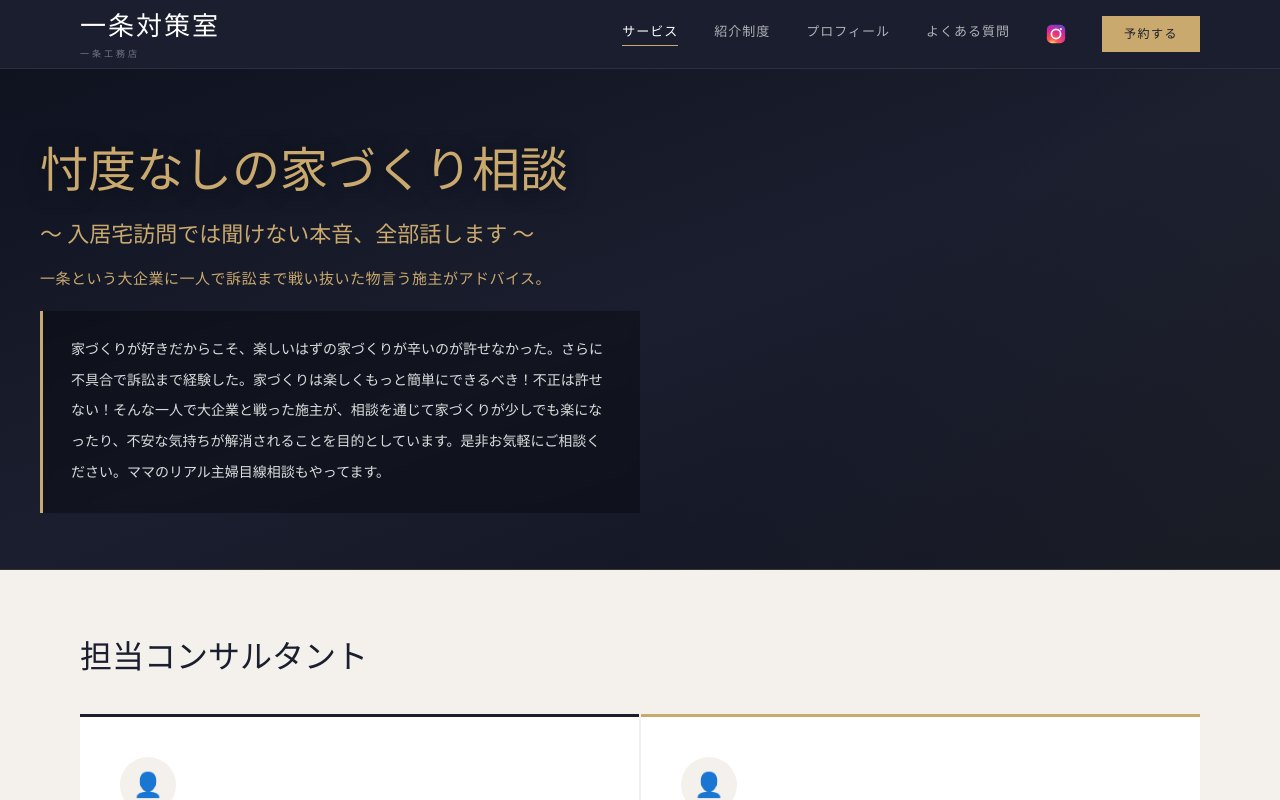
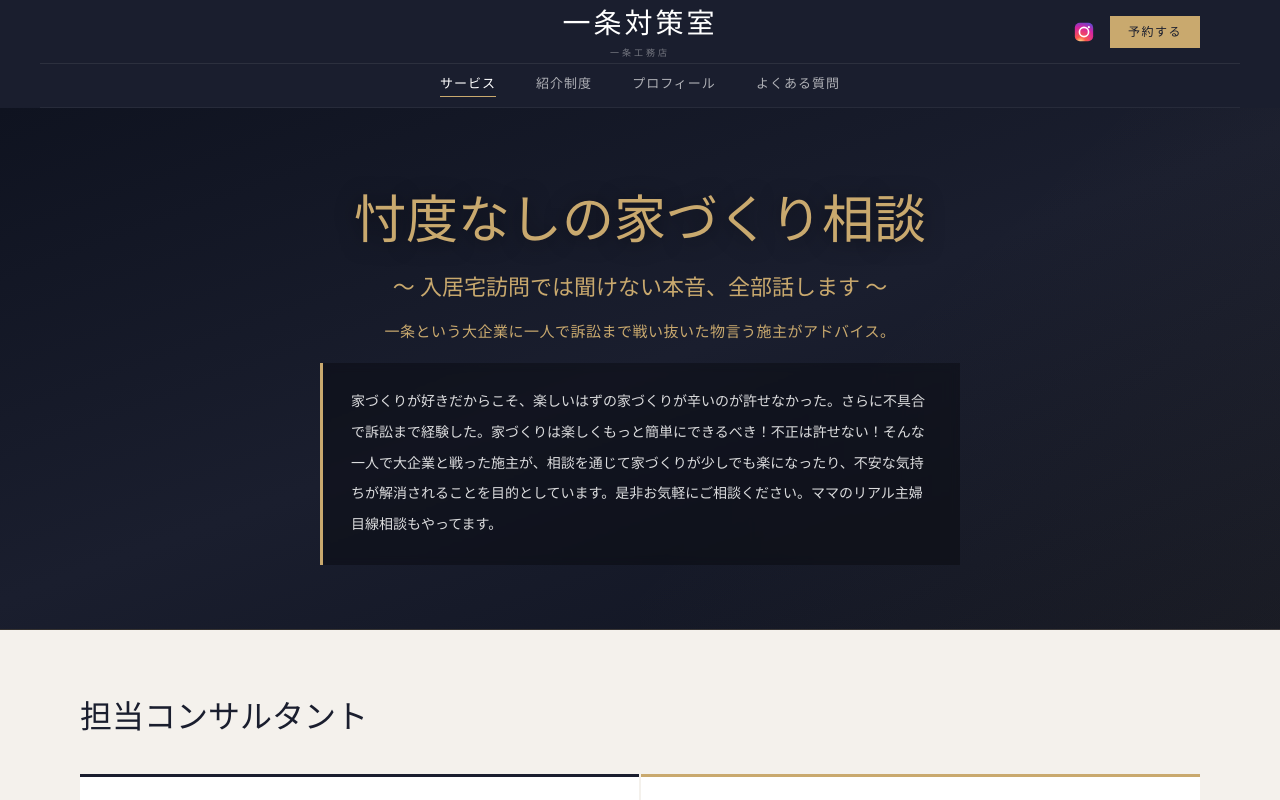
Before and after one commit to tradehant1-cloud/ichijo-consul, a React (Vite) app: page / in a window 1280 px wide. Shown: the top 800 px of the page. Built offline with nearby package versions, Linux system fonts and the light colour scheme.

Commit message:
panasonic style header

```diff
--- a/src/App.jsx
+++ b/src/App.jsx
@@ -147,27 +147,29 @@
     body { -webkit-font-smoothing: antialiased; }
     a { color: inherit; text-decoration: none; }
     button { font-family: inherit; cursor: pointer; }
-    .header { position: sticky; top: 0; z-index: 100; background: #1a1e2e; border-bottom: 1px solid rgba(255,255,255,0.08); }
-    .header-inner { max-width: 1200px; margin: 0 auto; padding: 0 40px; height: 68px; display: flex; align-items: center; justify-content: space-between; }
-    .logo-mark { font-family: 'Cormorant Garamond', serif; font-size: 26px; font-weight: 600; color: #fff; letter-spacing: 2px; }
-    .logo-sub { font-size: 9px; color: rgba(255,255,255,0.4); letter-spacing: 3px; margin-top: 2px; }
-    .nav-links { display: flex; align-items: center; gap: 36px; }
+    .header { position: sticky; top: 0; z-index: 100; background: #1a1e2e; }
+    .header-top { max-width: 1200px; margin: 0 auto; padding: 0 40px; height: 64px; display: flex; align-items: center; justify-content: center; position: relative; border-bottom: 1px solid rgba(255,255,255,0.08); }
+    .header-right { position: absolute; right: 40px; display: flex; align-items: center; gap: 16px; }
+    .logo-mark { font-family: 'Cormorant Garamond', serif; font-size: 28px; font-weight: 600; color: #fff; letter-spacing: 3px; text-align: center; }
+    .logo-sub { font-size: 9px; color: rgba(255,255,255,0.4); letter-spacing: 3px; text-align: center; margin-top: 2px; }
+    .header-inner { max-width: 1200px; margin: 0 auto; padding: 0 40px; height: 44px; display: flex; align-items: center; justify-content: center; gap: 40px; border-bottom: 1px solid rgba(255,255,255,0.06); }
+    .nav-links { display: flex; align-items: center; gap: 40px; }
     .nav-link { font-size: 13px; color: rgba(255,255,255,0.65); letter-spacing: 1px; transition: color 0.2s; position: relative; padding-bottom: 4px; cursor: pointer; }
     .nav-link:hover { color: #fff; }
     .nav-link.active { color: #fff; }
     .nav-link.active::after { content: ''; position: absolute; bottom: 0; left: 0; right: 0; height: 1px; background: #c9a96e; }
-    .nav-cta { background: #c9a96e; color: #1a1e2e; padding: 9px 22px; font-size: 12px; font-weight: 700; letter-spacing: 1.5px; border: none; transition: background 0.2s; display: inline-block; }
+    .nav-cta { background: #c9a96e; color: #1a1e2e; padding: 7px 18px; font-size: 12px; font-weight: 700; letter-spacing: 1.5px; border: none; transition: background 0.2s; display: inline-block; }
     .nav-cta:hover { background: #b8944a; }
-    .mobile-toggle { display: none; background: none; border: none; color: #fff; }
+    .mobile-toggle { display: none; background: none; border: none; color: #fff; position: absolute; right: 20px; }
     .mobile-menu { display: none; background: #1a1e2e; border-top: 1px solid rgba(255,255,255,0.08); padding: 24px 40px; flex-direction: column; gap: 20px; }
     .mobile-menu.open { display: flex; }
-    .page-hero { background: linear-gradient(160deg, #0f1320 0%, #1a1e2e 50%, #0f1320 100%); padding: 72px 40px 56px; position: relative; overflow: hidden; border-bottom: 1px solid rgba(201,169,110,0.2); }
+    .page-hero { background: linear-gradient(160deg, #0f1320 0%, #1a1e2e 50%, #0f1320 100%); padding: 80px 40px 64px; position: relative; overflow: hidden; border-bottom: 1px solid rgba(201,169,110,0.2); text-align: center; }
     .page-hero::before { content: ''; position: absolute; top: 0; right: 0; width: 50%; height: 100%; background: linear-gradient(135deg, transparent 40%, rgba(201,169,110,0.06) 100%); }
     .page-hero-inner { max-width: 1200px; margin: 0 auto; position: relative; }
     .page-label { font-size: 10px; letter-spacing: 4px; color: #c9a96e; margin-bottom: 20px; }
-    .page-title { font-family: 'Cormorant Garamond', serif; font-size: 48px; font-weight: 500; color: #fff; line-height: 1.3; margin-bottom: 16px; text-shadow: 0 2px 20px rgba(0,0,0,0.5); }
+    .page-title { font-family: 'Cormorant Garamond', serif; font-size: 52px; font-weight: 500; color: #fff; line-height: 1.3; margin-bottom: 16px; text-shadow: 0 2px 20px rgba(0,0,0,0.5); }
     .page-title span { color: #c9a96e; }
-    .page-desc { font-size: 14px; color: rgba(255,255,255,0.85); line-height: 2.2; max-width: 600px; background: rgba(0,0,0,0.3); padding: 24px 28px; border-left: 3px solid #c9a96e; backdrop-filter: blur(4px); }
+    .page-desc { font-size: 14px; color: rgba(255,255,255,0.85); line-height: 2.2; max-width: 640px; background: rgba(0,0,0,0.3); padding: 24px 28px; border-left: 3px solid #c9a96e; backdrop-filter: blur(4px); margin: 0 auto; text-align: left; }
     .content { background: #f4f1ec; min-height: 60vh; }
     .content-inner { max-width: 1200px; margin: 0 auto; padding: 64px 40px; }
     .consultant-grid { display: grid; grid-template-columns: 1fr 1fr; gap: 2px; margin-bottom: 64px; }
@@ -261,10 +263,10 @@
     .footer-insta { color: rgba(255,255,255,0.4); transition: color 0.2s; display: flex; }
     .footer-insta:hover { color: #fff; }
     .how-grid { display: grid; grid-template-columns: repeat(4, 1fr); }
-    .how-step { padding: 14px 20px; border-right: 1px solid #f0ede8; }
+    .how-step { padding: 10px 16px; border-right: 1px solid #f0ede8; }
     .how-step:last-child { border-right: none; }
-    .how-num { font-family: 'Cormorant Garamond', serif; font-size: 26px; color: #e8e2d8; font-weight: 600; margin-bottom: 4px; }
-    .how-text { font-size: 12px; color: #444; line-height: 1.6; }
+    .how-num { font-family: 'Cormorant Garamond', serif; font-size: 18px; color: #c9a96e; font-weight: 600; margin-bottom: 4px; }
+    .how-text { font-size: 14px; color: #1a1e2e; line-height: 1.6; font-weight: 400; }
     @media (max-width: 768px) {
       .header-inner { padding: 0 20px; }
       .nav-links { display: none; }
@@ -291,23 +293,29 @@
 
       {/* ヘッダー */}
       <header className="header">
-        <div className="header-inner">
-          <div onClick={() => go("service")} style={{ cursor: "pointer" }}>
+        {/* ロゴ中央 */}
+        <div className="header-top">
+          <div onClick={() => go("service")} style={{ cursor: "pointer", textAlign: "center" }}>
             <div className="logo-mark">一条対策室</div>
             <div className="logo-sub">一条工務店</div>
           </div>
+          <div className="header-right">
+            <a href={INSTAGRAM_URL} target="_blank" rel="noreferrer" className="footer-insta">
+              <Icon type="insta" size={20} />
+            </a>
+            <a href={CALENDAR_URL} target="_blank" rel="noreferrer" className="nav-cta">予約する</a>
+          </div>
+          <button className="mobile-toggle" onClick={() => setMenuOpen(!menuOpen)}>
+            <Icon type={menuOpen ? "close" : "menu"} size={22} />
+          </button>
+        </div>
+        {/* ナビ横帯 */}
+        <div className="header-inner">
           <nav className="nav-links">
             {navItems.map(([id, label]) => (
               <span key={id} onClick={() => go(id)} className={`nav-link${view === id ? " active" : ""}`}>{label}</span>
             ))}
-            <a href={INSTAGRAM_URL} target="_blank" rel="noreferrer" className="footer-insta">
-              <Icon type="insta" size={20} />
-            </a>
-            <a href={CALENDAR_URL} target="_blank" rel="noreferrer" className="nav-cta">予約する</a>
           </nav>
-          <button className="mobile-toggle" onClick={() => setMenuOpen(!menuOpen)}>
-            <Icon type={menuOpen ? "close" : "menu"} size={22} />
-          </button>
         </div>
         <div className={`mobile-menu${menuOpen ? " open" : ""}`}>
           {navItems.map(([id, label]) => (
```
